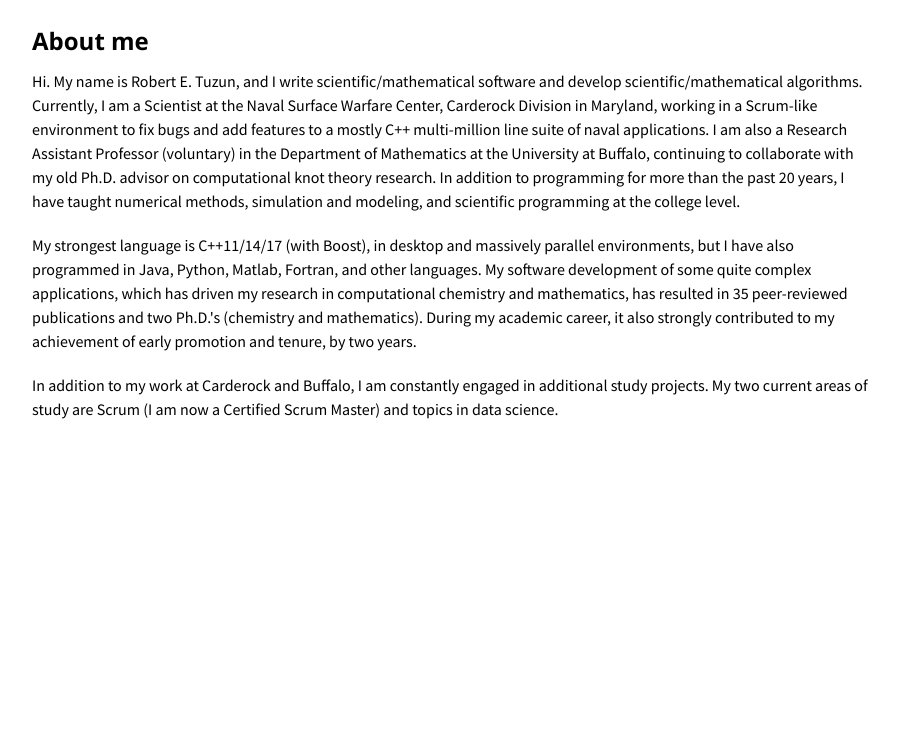
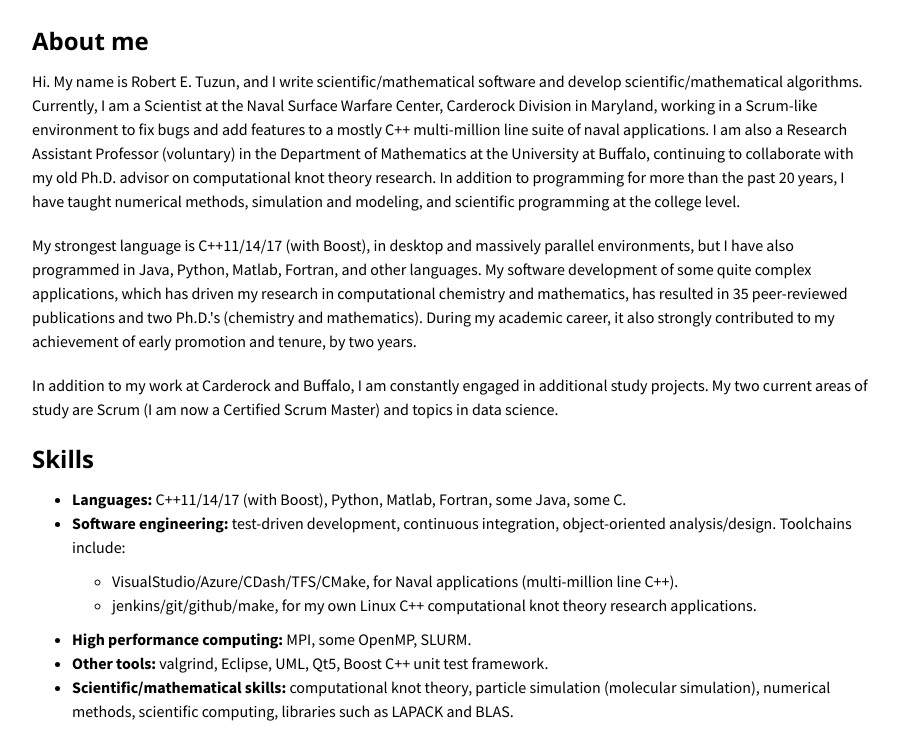
Before and after one commit to robert-e-tuzun/robert-e-tuzun.github.io, a plain HTML site: page index.html in a window 1280 px wide. Shown: the part 404-1157 px from the top of the page, without its empty margins (188-1087 px from the left). Before the commit the page ends 855 px from the top, so only its background shows below. Drawn offline with nearby package versions, Linux system fonts and the light colour scheme.

Commit message:
Add skills section

```diff
--- a/index.html
+++ b/index.html
@@ -77,6 +77,33 @@
           </div>
         </div>
 
+        <div class="flex-row">
+          <div class="flex-item flex-column">
+            <a name="skills"></a>
+            <h2>Skills</h2>
+            <ul>
+              <li><b>Languages:</b> C++11/14/17 (with Boost),
+Python, Matlab, Fortran, some Java, some C.</li>
+              <li><b>Software engineering:</b> test-driven
+development, continuous integration, object-oriented analysis/design.
+Toolchains include:</li>
+              <ul>
+                <li>VisualStudio/Azure/CDash/TFS/CMake, for Naval applications
+(multi-million line C++).</li>
+                <li>jenkins/git/github/make, for my own Linux C++ computational
+knot theory research applications.</li>
+              </ul>
+              <li><b>High performance computing:</b> MPI, some
+OpenMP, SLURM.</li>
+              <li><b>Other tools:</b> valgrind, Eclipse, UML, Qt5,
+Boost C++ unit test framework.</li>
+              <li><b>Scientific/mathematical skills:</b> computational
+knot theory, particle simulation (molecular simulation), numerical
+methods, scientific computing, libraries such as LAPACK and BLAS.</li>
+            </ul>
+          </div>
+        </div>
+
       </div>
     </div>
   </div>
--- a/menu.html
+++ b/menu.html
@@ -8,7 +8,7 @@
     </a>
     <div class="menu-items flex-row-center flex-item">
       <a href="index.html#about" class="menu-index">About me</a>
-      <a href="index.html" class="menu-index">Skills</a>
+      <a href="index.html#skills" class="menu-index">Skills</a>
       <a href="index.html" class="menu-index">Education/certifications</a>
       <a href="index.html" class="menu-index">Experience</a>
       <a href="index.html" class="menu-index">Projects</a>
```
